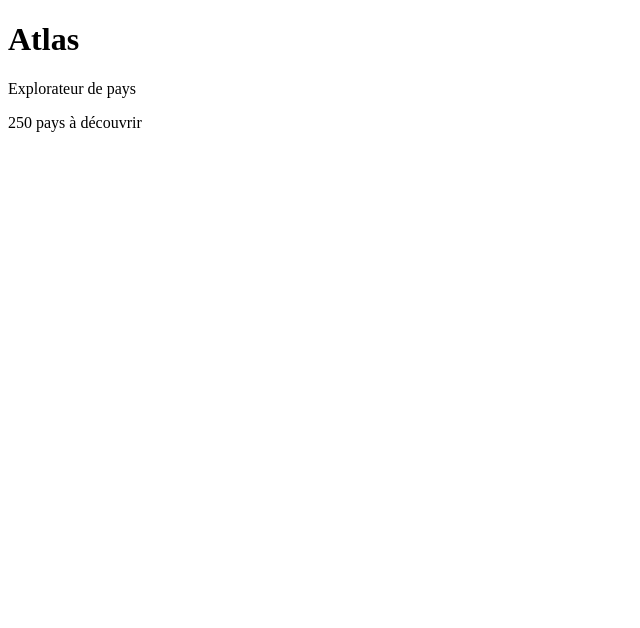
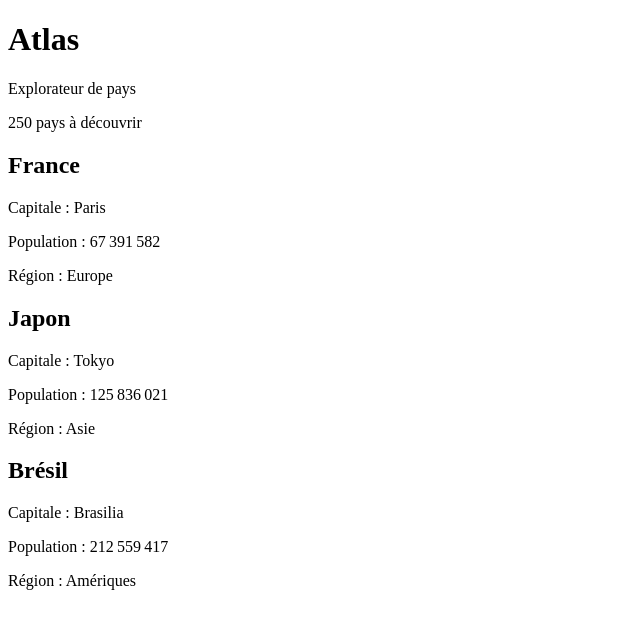
Before and after one commit to Neoznzoe/atlas, a React (Vite) app: page / in a window 1280 px wide. Shown: the top 628 px of the page, without its empty margins (0-640 px from the left). Built offline with nearby package versions, Linux system fonts and the light colour scheme.

Commit message:
palier 2 : la carte pays

```diff
--- a/src/App.jsx
+++ b/src/App.jsx
@@ -1,7 +1,15 @@
 import Header from "./components/Header.jsx";
+import CountryCard from "./components/CountryCard.jsx";
 
 function App() {
-  return <Header />;
+  return (
+    <>
+      <Header />
+      <CountryCard name="France" capital="Paris" population={67391582} region="Europe" />
+      <CountryCard name="Japon" capital="Tokyo" population={125836021} region="Asie" />
+      <CountryCard name="Brésil" capital="Brasilia" population={212559417} region="Amériques" />
+    </>
+  );
 }
 
 export default App;
--- /dev/null
+++ b/src/components/CountryCard.jsx
@@ -0,0 +1,12 @@
+function CountryCard({ name, capital, population, region }) {
+  return (
+    <article className="card">
+      <h2>{name}</h2>
+      <p>Capitale : {capital}</p>
+      <p>Population : {population.toLocaleString("fr-FR")}</p>
+      <p>Région : {region}</p>
+    </article>
+  );
+}
+
+export default CountryCard;
```
